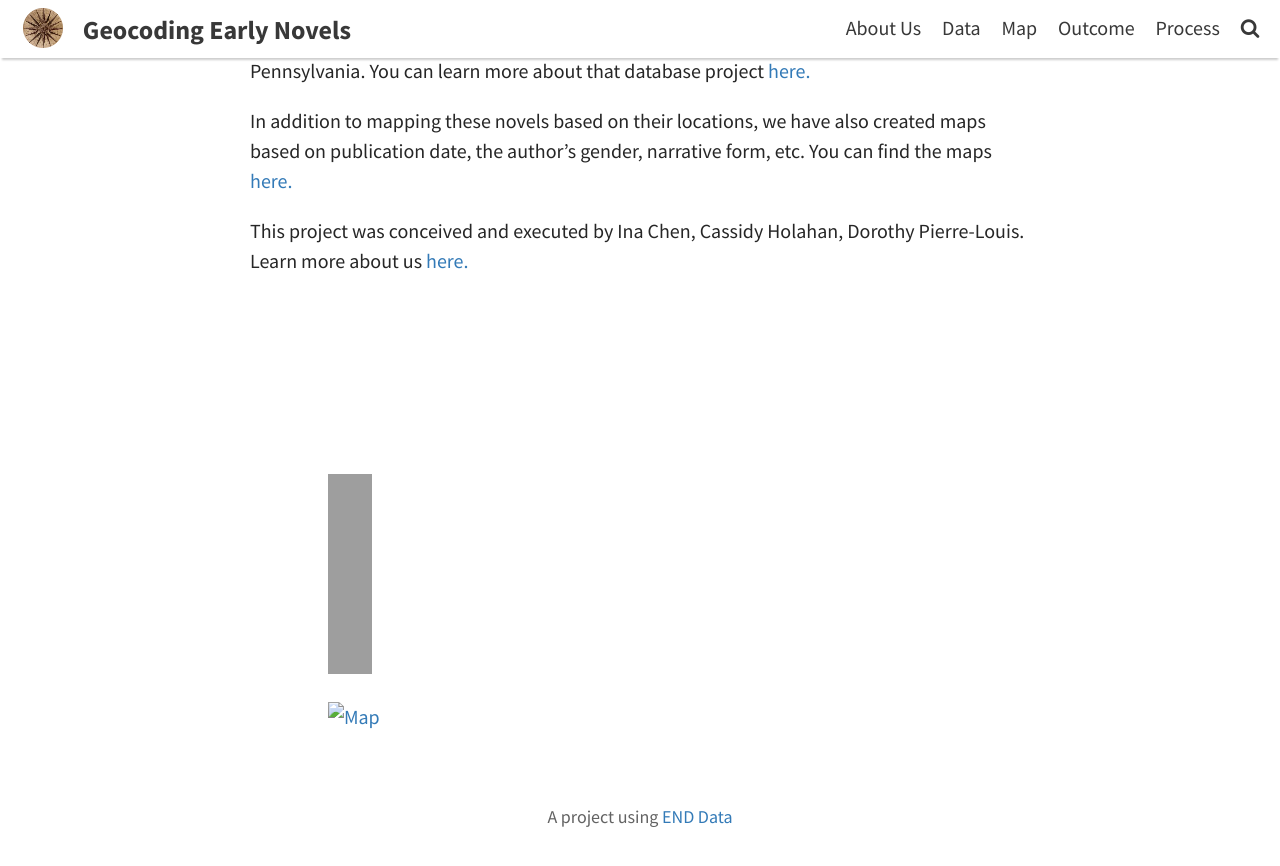
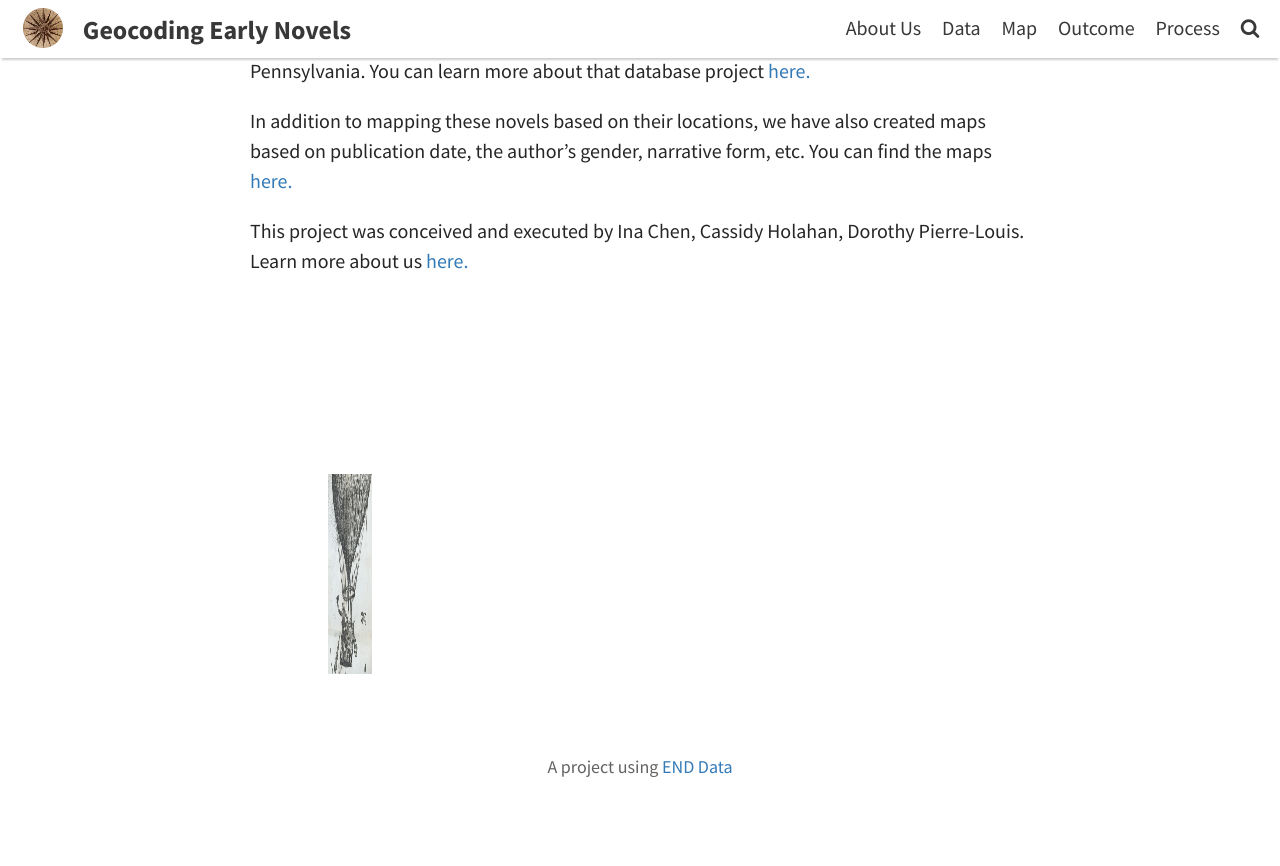
Before and after one commit to cholahan/end19, a Jekyll site: the page built from index.html, in a window 1280 px wide and 900 px high, scrolled down 584 px. Shown: the top 866 px of the window. Built offline with Jekyll 4.4.1, drawn with Linux system fonts in a browser that asks for light colours; the list of posts is cut into pages by our own code.

Commit message:
Update index.html

```diff
--- a/index.html
+++ b/index.html
@@ -10,11 +10,8 @@
 <a href="/end19/map/"><img src="{{ site.url}}{{ site.baseurl}}/assets/img/portfolio/1.jpg" width="150" height="150" alt="Map"></a>
 </p>
 
-<p><a href="/end19/map/"><img src="{{ site.url}}{{ site.baseurl}}/assets/img/sails.jpg" width="200" height="200"></a></p>
+<p><a href="/end19/map/"><img src="{{ site.url}}{{ site.baseurl}}/assets/img/balloon.jpg" width="200" height="200"></a></p>
 
-<p>
-<a href="/end19/map/"><img src="{{ site.baseurl }}assets/img/portfolio/1.jpg" width="150" height="150" alt="Map"></a>
-</p>
 
 <style>
   h1 {
```
